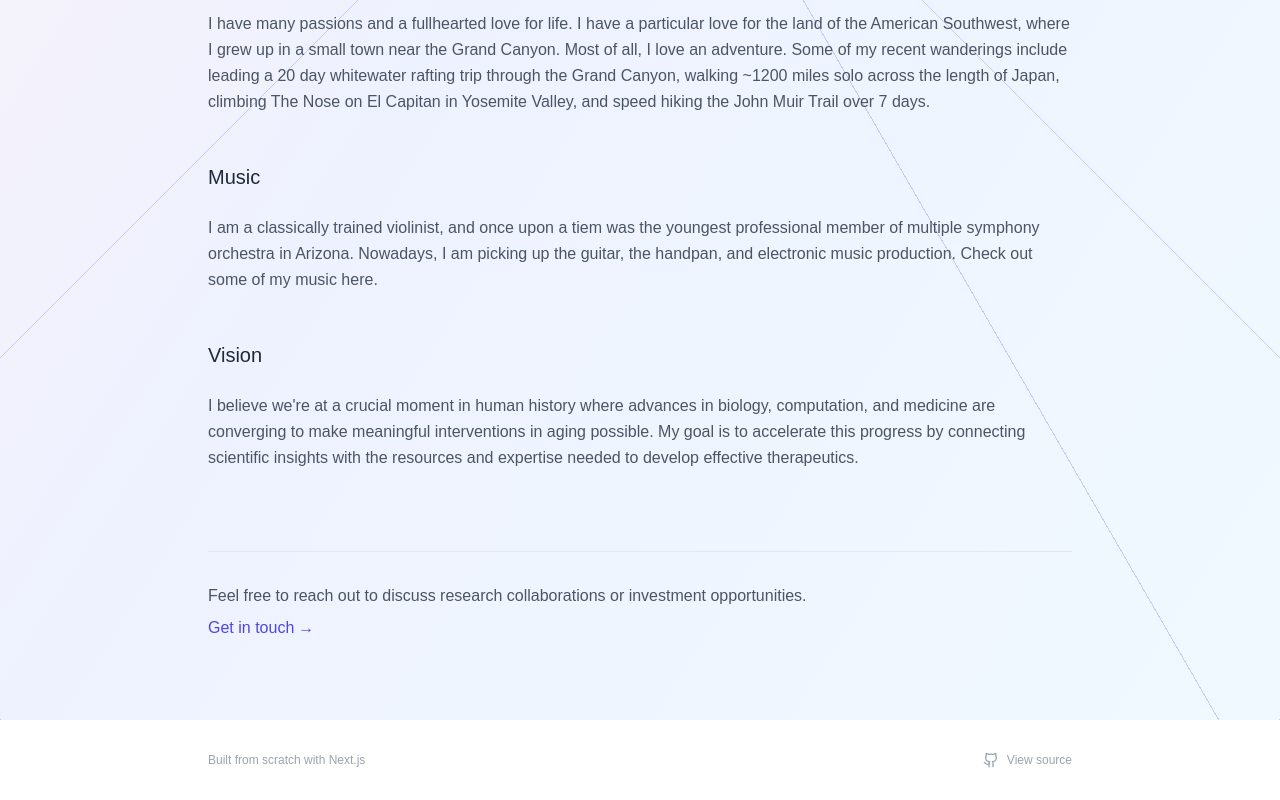
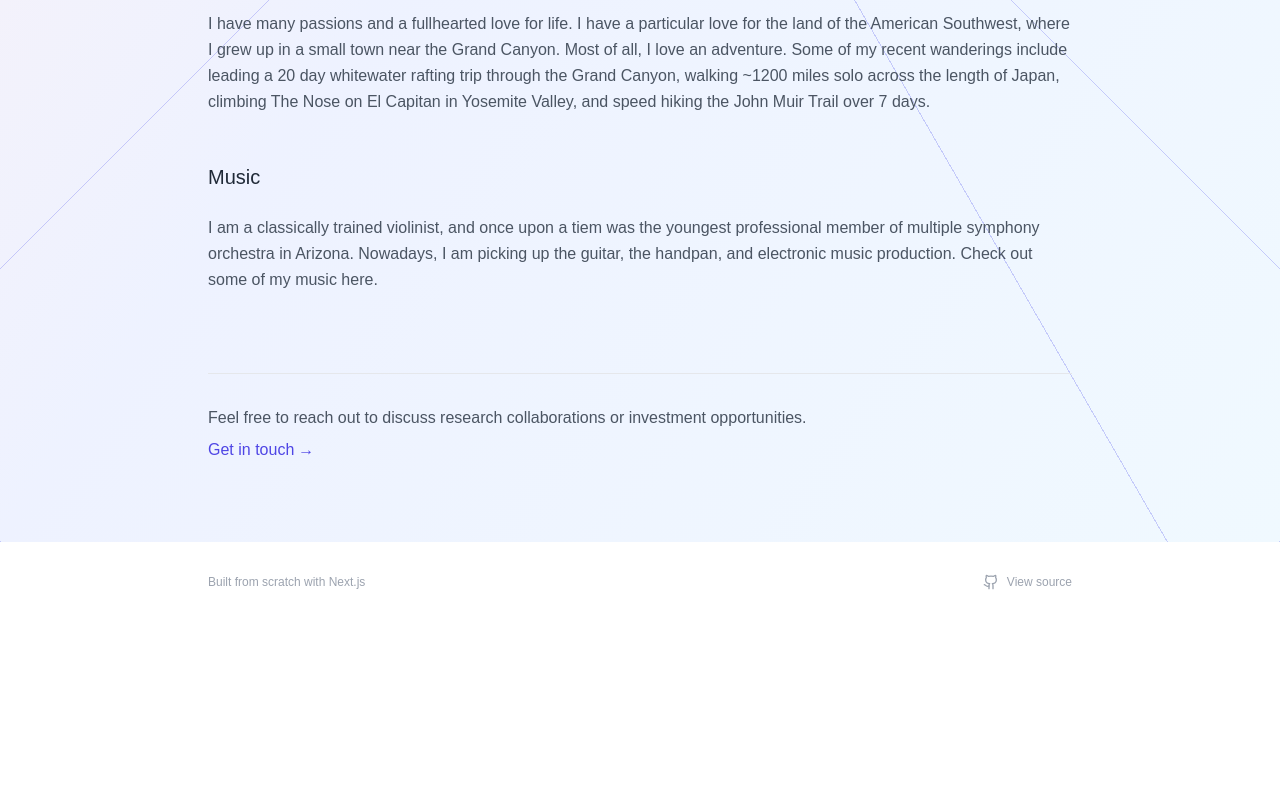
Before and after one commit to Jarod-R/personalWebsite, a Next.js app: page /about in a window 1280 px wide. Shown: the part 1283-2083 px from the top of the page. After the commit the page ends 1905 px from the top, so only its background shows below. Built offline with nearby package versions, Linux system fonts and the light colour scheme.

Commit message:
text updates

```diff
--- a/src/components/sections/about/AboutContent.tsx
+++ b/src/components/sections/about/AboutContent.tsx
@@ -41,10 +41,6 @@ export const AboutContent = () => {
           and electronic music production. Check out some of my music here.
         </p>
 
-        <h2 className="text-xl font-medium text-gray-800 pt-6">Vision</h2>
-        <p className="text-gray-600 leading-relaxed">
-          I believe we're at a crucial moment in human history where advances in biology, computation, and medicine are converging to make meaningful interventions in aging possible. My goal is to accelerate this progress by connecting scientific insights with the resources and expertise needed to develop effective therapeutics.
-        </p>
       </div>
     </section>
   );
```
